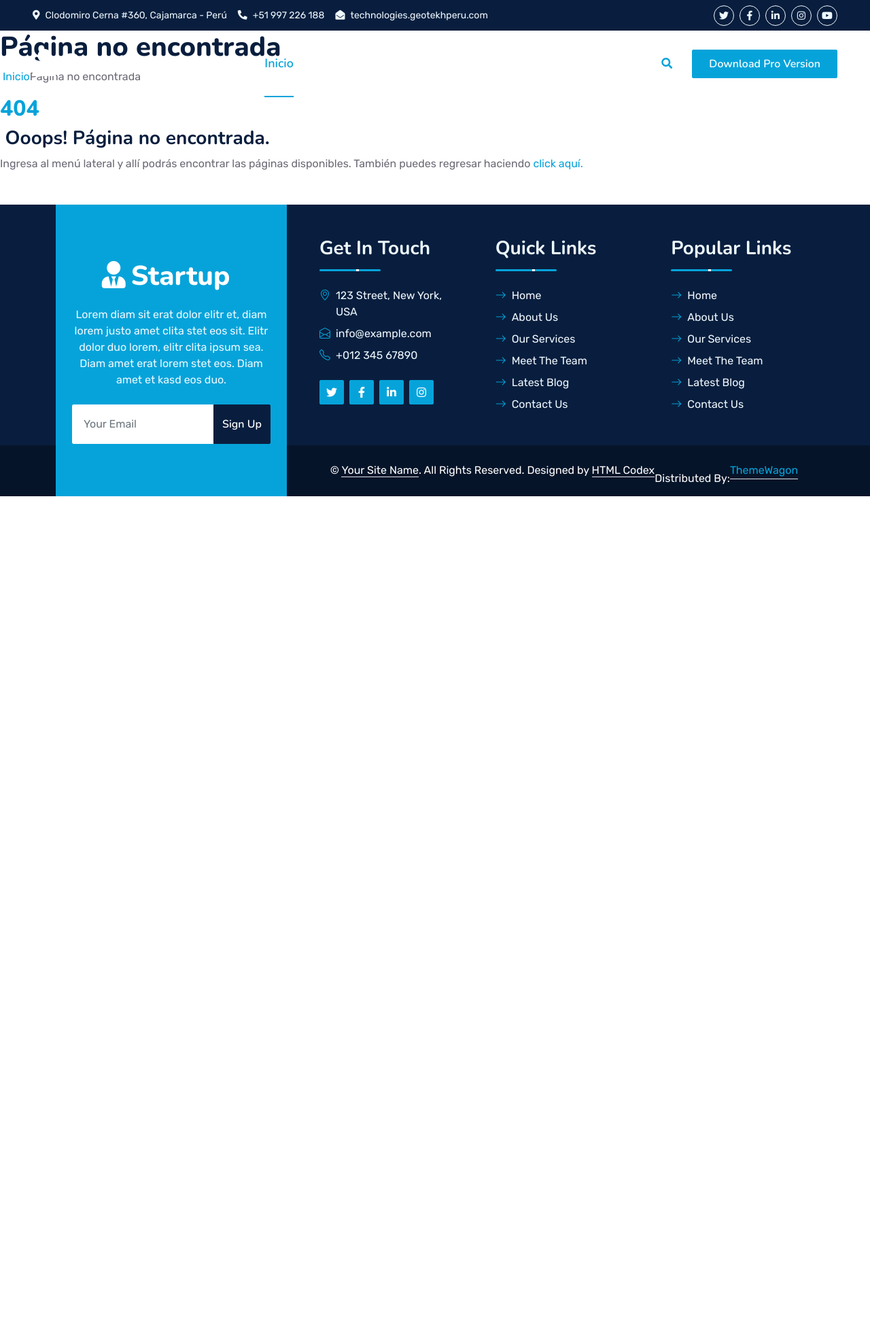
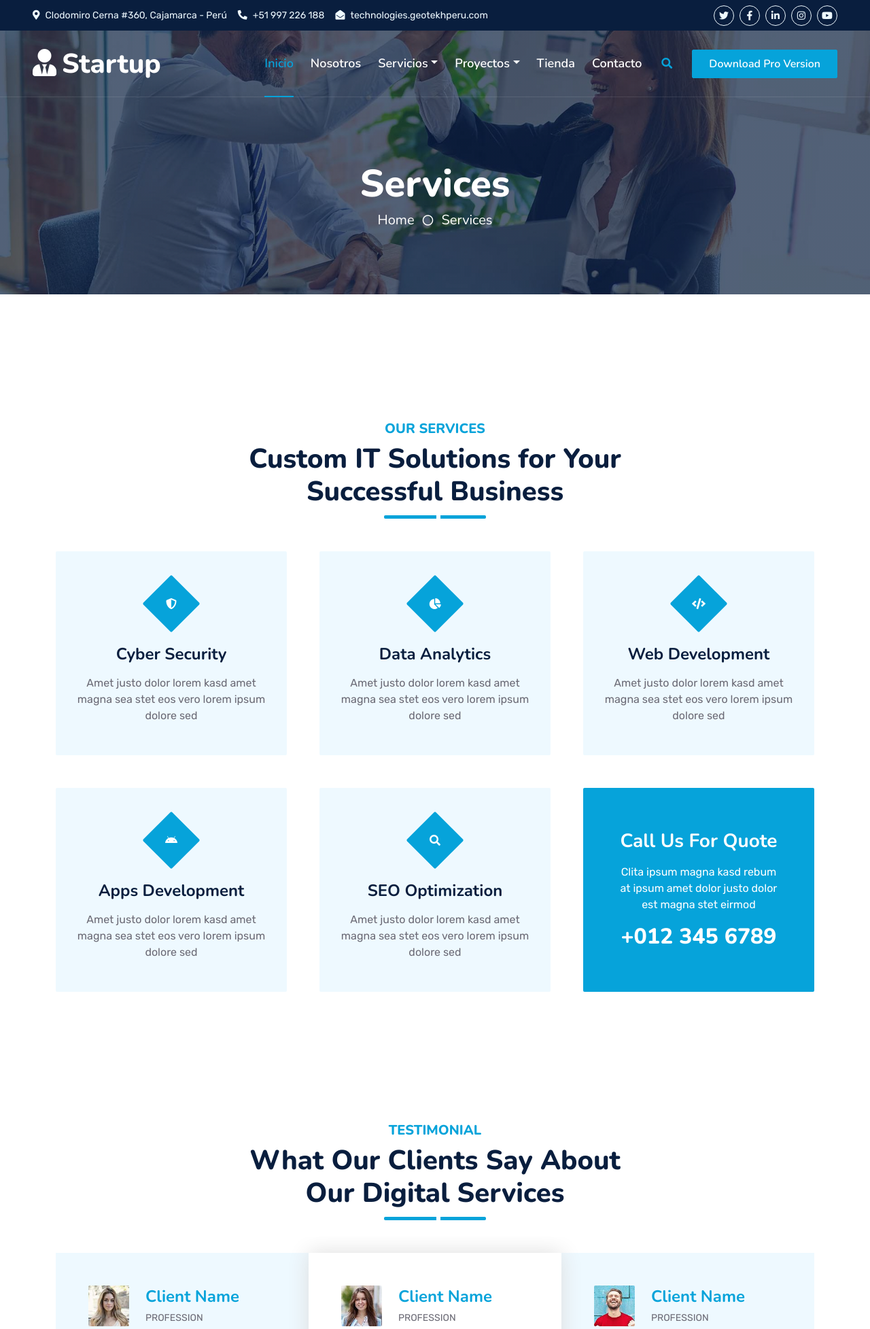
Before and after one commit to ivanrv23/technologies, a PHP site: page /aplicativo-movil in a window 1280 px wide. Shown: the top 1955 px of the page at 68% size. Before the commit the page ends 730 px from the top, so only its background shows below. Run offline with PHP 8.4, Linux system fonts and the light colour scheme; some libraries are stand-ins or nearby versions.

Commit message:
pagina 404

```diff
--- a/vistas/modulos/404.php
+++ b/vistas/modulos/404.php
@@ -1,23 +1,25 @@
-<div class="content-wrapper">
-    <section class="content-header">
-        <h1>Página no encontrada</h1>
-        <ol class="breadcrumb">
-            <li><a href="inicio"><i class="fa fa-dashboard"></i> Inicio</a></li>
-            <li class="active">Página no encontrada</li>
-        </ol>
-    </section>
-    <section class="content">
-        <div class="error-page">
-            <h2 class="headline text-primary">404</h2>
-            <div class="error-content">
-            <h3>
-                <i class="fa fa-warning text-primary"></i>
-                Ooops! Página no encontrada.
-            </h3>
-            <p>
-                Ingresa al menú lateral y allí podrás encontrar las páginas disponibles. También puedes regresar haciendo <a href="inicio">click aquí.</a>
-            </p>
+    <div class="container-fluid bg-primary py-5 bg-header" style="margin-bottom: 90px;">
+        <div class="row py-5">
+            <div class="col-12 pt-lg-5 mt-lg-5 text-center">
+                <h1 class="display-4 text-white animated zoomIn">PÁGINO NO ENCONTRADA</h1>
+                <a href="inicio" class="h5 text-white">Ir a inicio</a>
+                <i class="far fa-circle text-white px-2"></i>
+                <a href="contacto" class="h5 text-white">Ir a contacto</a>
             </div>
         </div>
-    </section>
+    </div>
 </div>
+<!-- Navbar End -->
+<!-- 404 Start -->
+<div class="container-fluid py-5 wow fadeInUp" data-wow-delay="0.1s">
+    <div class="container py-5">
+        <div class="section-title text-center position-relative pb-3 mb-5 mx-auto" style="max-width: 600px;">
+            <h5 class="fw-bold text-primary text-uppercase">ERROR 404</h5>
+            <h1 class="mb-0">Página no encontrada</h1>
+            <div>
+                <img class="img-fluid rounded" src="vistas/img/error404.jpg" style="width: 60px; height: 60px;">
+            </div>
+        </div>
+    </div>
+</div>
+<!-- 404 End -->
--- /dev/null
+++ b/vistas/modulos/aplicativo-movil.php
@@ -0,0 +1,195 @@
+<div class="container-fluid bg-primary py-5 bg-header" style="margin-bottom: 90px;">
+            <div class="row py-5">
+                <div class="col-12 pt-lg-5 mt-lg-5 text-center">
+                    <h1 class="display-4 text-white animated zoomIn">Services</h1>
+                    <a href="" class="h5 text-white">Home</a>
+                    <i class="far fa-circle text-white px-2"></i>
+                    <a href="" class="h5 text-white">Services</a>
+                </div>
+            </div>
+        </div>
+    </div>
+    <!-- Navbar End -->
+
+
+    <!-- Full Screen Search Start -->
+    <div class="modal fade" id="searchModal" tabindex="-1">
+        <div class="modal-dialog modal-fullscreen">
+            <div class="modal-content" style="background: rgba(9, 30, 62, .7);">
+                <div class="modal-header border-0">
+                    <button type="button" class="btn bg-white btn-close" data-bs-dismiss="modal" aria-label="Close"></button>
+                </div>
+                <div class="modal-body d-flex align-items-center justify-content-center">
+                    <div class="input-group" style="max-width: 600px;">
+                        <input type="text" class="form-control bg-transparent border-primary p-3" placeholder="Type search keyword">
+                        <button class="btn btn-primary px-4"><i class="bi bi-search"></i></button>
+                    </div>
+                </div>
+            </div>
+        </div>
+    </div>
+    <!-- Full Screen Search End -->
+
+
+    <!-- Service Start -->
+    <div class="container-fluid py-5 wow fadeInUp" data-wow-delay="0.1s">
+        <div class="container py-5">
+            <div class="section-title text-center position-relative pb-3 mb-5 mx-auto" style="max-width: 600px;">
+                <h5 class="fw-bold text-primary text-uppercase">Our Services</h5>
+                <h1 class="mb-0">Custom IT Solutions for Your Successful Business</h1>
+            </div>
+            <div class="row g-5">
+                <div class="col-lg-4 col-md-6 wow zoomIn" data-wow-delay="0.3s">
+                    <div class="service-item bg-light rounded d-flex flex-column align-items-center justify-content-center text-center">
+                        <div class="service-icon">
+                            <i class="fa fa-shield-alt text-white"></i>
+                        </div>
+                        <h4 class="mb-3">Cyber Security</h4>
+                        <p class="m-0">Amet justo dolor lorem kasd amet magna sea stet eos vero lorem ipsum dolore sed</p>
+                        <a class="btn btn-lg btn-primary rounded" href="">
+                            <i class="bi bi-arrow-right"></i>
+                        </a>
+                    </div>
+                </div>
+                <div class="col-lg-4 col-md-6 wow zoomIn" data-wow-delay="0.6s">
+                    <div class="service-item bg-light rounded d-flex flex-column align-items-center justify-content-center text-center">
+                        <div class="service-icon">
+                            <i class="fa fa-chart-pie text-white"></i>
+                        </div>
+                        <h4 class="mb-3">Data Analytics</h4>
+                        <p class="m-0">Amet justo dolor lorem kasd amet magna sea stet eos vero lorem ipsum dolore sed</p>
+                        <a class="btn btn-lg btn-primary rounded" href="">
+                            <i class="bi bi-arrow-right"></i>
+                        </a>
+                    </div>
+                </div>
+                <div class="col-lg-4 col-md-6 wow zoomIn" data-wow-delay="0.9s">
+                    <div class="service-item bg-light rounded d-flex flex-column align-items-center justify-content-center text-center">
+                        <div class="service-icon">
+                            <i class="fa fa-code text-white"></i>
+                        </div>
+                        <h4 class="mb-3">Web Development</h4>
+                        <p class="m-0">Amet justo dolor lorem kasd amet magna sea stet eos vero lorem ipsum dolore sed</p>
+                        <a class="btn btn-lg btn-primary rounded" href="">
+                            <i class="bi bi-arrow-right"></i>
+                        </a>
+                    </div>
+                </div>
+                <div class="col-lg-4 col-md-6 wow zoomIn" data-wow-delay="0.3s">
+                    <div class="service-item bg-light rounded d-flex flex-column align-items-center justify-content-center text-center">
+                        <div class="service-icon">
+                            <i class="fab fa-android text-white"></i>
+                        </div>
+                        <h4 class="mb-3">Apps Development</h4>
+                        <p class="m-0">Amet justo dolor lorem kasd amet magna sea stet eos vero lorem ipsum dolore sed</p>
+                        <a class="btn btn-lg btn-primary rounded" href="">
+                            <i class="bi bi-arrow-right"></i>
+                        </a>
+                    </div>
+                </div>
+                <div class="col-lg-4 col-md-6 wow zoomIn" data-wow-delay="0.6s">
+                    <div class="service-item bg-light rounded d-flex flex-column align-items-center justify-content-center text-center">
+                        <div class="service-icon">
+                            <i class="fa fa-search text-white"></i>
+                        </div>
+                        <h4 class="mb-3">SEO Optimization</h4>
+                        <p class="m-0">Amet justo dolor lorem kasd amet magna sea stet eos vero lorem ipsum dolore sed</p>
+                        <a class="btn btn-lg btn-primary rounded" href="">
+                            <i class="bi bi-arrow-right"></i>
+                        </a>
+                    </div>
+                </div>
+                <div class="col-lg-4 col-md-6 wow zoomIn" data-wow-delay="0.9s">
+                    <div class="position-relative bg-primary rounded h-100 d-flex flex-column align-items-center justify-content-center text-center p-5">
+                        <h3 class="text-white mb-3">Call Us For Quote</h3>
+                        <p class="text-white mb-3">Clita ipsum magna kasd rebum at ipsum amet dolor justo dolor est magna stet eirmod</p>
+                        <h2 class="text-white mb-0">+012 345 6789</h2>
+                    </div>
+                </div>
+            </div>
+        </div>
+    </div>
+    <!-- Service End -->
+
+
+    <!-- Testimonial Start -->
+    <div class="container-fluid py-5 wow fadeInUp" data-wow-delay="0.1s">
+        <div class="container py-5">
+            <div class="section-title text-center position-relative pb-3 mb-4 mx-auto" style="max-width: 600px;">
+                <h5 class="fw-bold text-primary text-uppercase">Testimonial</h5>
+                <h1 class="mb-0">What Our Clients Say About Our Digital Services</h1>
+            </div>
+            <div class="owl-carousel testimonial-carousel wow fadeInUp" data-wow-delay="0.6s">
+                <div class="testimonial-item bg-light my-4">
+                    <div class="d-flex align-items-center border-bottom pt-5 pb-4 px-5">
+                        <img class="img-fluid rounded" src="img/testimonial-1.jpg" style="width: 60px; height: 60px;">
+                        <div class="ps-4">
+                            <h4 class="text-primary mb-1">Client Name</h4>
+                            <small class="text-uppercase">Profession</small>
+                        </div>
+                    </div>
+                    <div class="pt-4 pb-5 px-5">
+                        Dolor et eos labore, stet justo sed est sed. Diam sed sed dolor stet amet eirmod eos labore diam
+                    </div>
+                </div>
+                <div class="testimonial-item bg-light my-4">
+                    <div class="d-flex align-items-center border-bottom pt-5 pb-4 px-5">
+                        <img class="img-fluid rounded" src="img/testimonial-2.jpg" style="width: 60px; height: 60px;" >
+                        <div class="ps-4">
+                            <h4 class="text-primary mb-1">Client Name</h4>
+                            <small class="text-uppercase">Profession</small>
+                        </div>
+                    </div>
+                    <div class="pt-4 pb-5 px-5">
+                        Dolor et eos labore, stet justo sed est sed. Diam sed sed dolor stet amet eirmod eos labore diam
+                    </div>
+                </div>
+                <div class="testimonial-item bg-light my-4">
+                    <div class="d-flex align-items-center border-bottom pt-5 pb-4 px-5">
+                        <img class="img-fluid rounded" src="img/testimonial-3.jpg" style="width: 60px; height: 60px;" >
+                        <div class="ps-4">
+                            <h4 class="text-primary mb-1">Client Name</h4>
+                            <small class="text-uppercase">Profession</small>
+                        </div>
+                    </div>
+                    <div class="pt-4 pb-5 px-5">
+                        Dolor et eos labore, stet justo sed est sed. Diam sed sed dolor stet amet eirmod eos labore diam
+                    </div>
+                </div>
+                <div class="testimonial-item bg-light my-4">
+                    <div class="d-flex align-items-center border-bottom pt-5 pb-4 px-5">
+                        <img class="img-fluid rounded" src="img/testimonial-4.jpg" style="width: 60px; height: 60px;" >
+                        <div class="ps-4">
+                            <h4 class="text-primary mb-1">Client Name</h4>
+                            <small class="text-uppercase">Profession</small>
+                        </div>
+                    </div>
+                    <div class="pt-4 pb-5 px-5">
+                        Dolor et eos labore, stet justo sed est sed. Diam sed sed dolor stet amet eirmod eos labore diam
+                    </div>
+                </div>
+            </div>
+        </div>
+    </div>
+    <!-- Testimonial End -->
+
+
+    <!-- Vendor Start -->
+    <div class="container-fluid py-5 wow fadeInUp" data-wow-delay="0.1s">
+        <div class="container py-5 mb-5">
+            <div class="bg-white">
+                <div class="owl-carousel vendor-carousel">
+                    <img src="img/vendor-1.jpg" alt="">
+                    <img src="img/vendor-2.jpg" alt="">
+                    <img src="img/vendor-3.jpg" alt="">
+                    <img src="img/vendor-4.jpg" alt="">
+                    <img src="img/vendor-5.jpg" alt="">
+                    <img src="img/vendor-6.jpg" alt="">
+                    <img src="img/vendor-7.jpg" alt="">
+                    <img src="img/vendor-8.jpg" alt="">
+                    <img src="img/vendor-9.jpg" alt="">
+                </div>
+            </div>
+        </div>
+    </div>
+    <!-- Vendor End -->
--- a/vistas/modulos/header.php
+++ b/vistas/modulos/header.php
@@ -44,8 +44,8 @@
                     <div class="nav-item dropdown">
                         <a href="#" class="nav-link dropdown-toggle" data-bs-toggle="dropdown">Servicios</a>
                         <div class="dropdown-menu m-0">
-                            <a href="servicios" class="dropdown-item">Desarrollo Software</a>
-                            <a href="detail.html" class="dropdown-item">Aplicativos</a>
+                            <a href="desarrollo-software" class="dropdown-item">Desarrollo Software</a>
+                            <a href="aplicativo-movil" class="dropdown-item">Aplicativos</a>
                         </div>
                     </div>
                     <div class="nav-item dropdown">
--- a/vistas/plantilla.php
+++ b/vistas/plantilla.php
@@ -50,7 +50,8 @@
     if (isset($_GET["ruta"])) {
         if (
             $_GET["ruta"] == "inicio" ||
-            $_GET["ruta"] == "servicios" ||
+            $_GET["ruta"] == "desarrollo-software" ||
+            $_GET["ruta"] == "aplicativo-movil" ||
             $_GET["ruta"] == "nosotros"
         ) {
 
```
Also changed, not shown: vistas/modulos/desarrollo-software.php (renamed from vistas/modulos/servicios.php, +23 -23 lines), vistas/img/error404.jpg (added).
